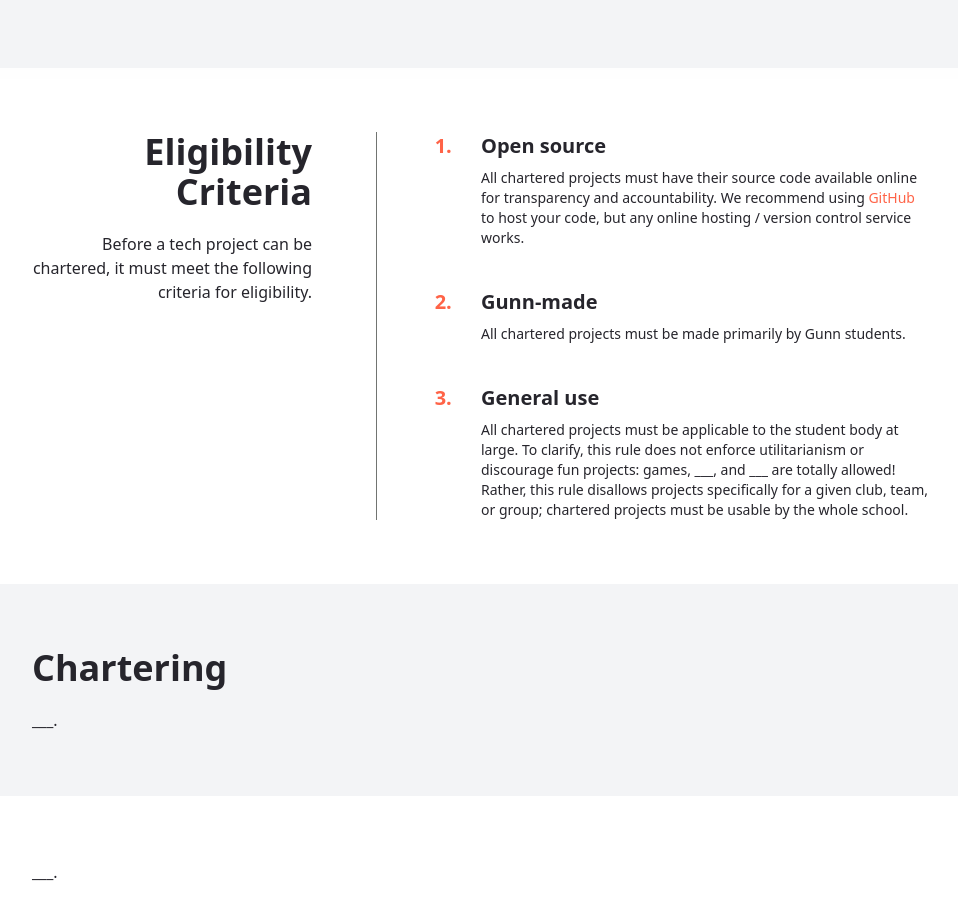
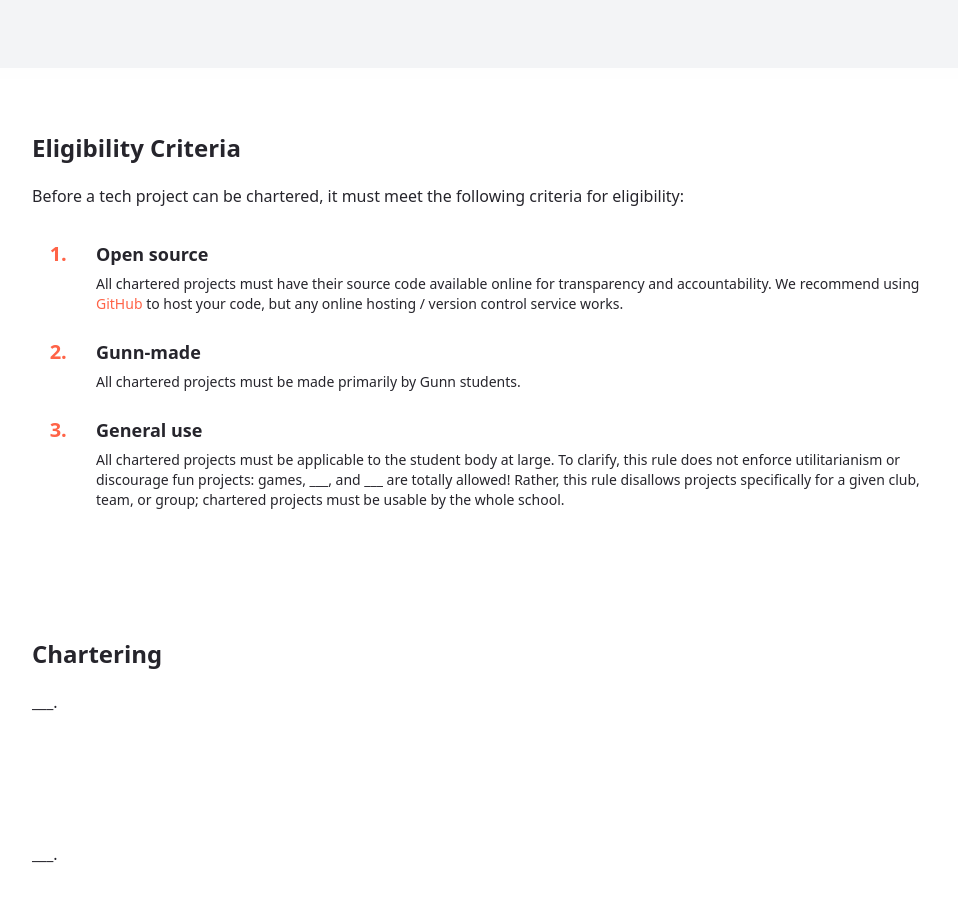
Before and after one commit to gunnsec/gunn-launchpad, a Next.js app: page /tech in a window 1280 px wide. Shown: the part 1404-2324 px from the top of the page, without its empty margins (160-1118 px from the left). Built offline with nearby package versions, Linux system fonts and the light colour scheme.

Commit message:
Add linking section headers, simplify side-by-side layout

```diff
--- /dev/null
+++ b/components/SectionHeader.tsx
@@ -0,0 +1,14 @@
+import {ReactNode} from 'react';
+import {FiLink} from 'react-icons/fi';
+
+
+export default function SectionHeader(props: {children: ReactNode, id: string}) {
+    return (
+        <a href={`#${props.id}`} className="group flex gap-2 mb-5 items-center hover:underline decoration-1 underline-offset-4 decoration-secondary dark:decoration-secondary-dark decoration-dotted">
+            <h2 className="text-2xl font-bold" id={props.id}>
+                {props.children}
+            </h2>
+            <FiLink className="hidden group-hover:block text-xl pb-0.5 mt-2 stroke-[1.5px]" />
+        </a>
+    )
+}
--- a/pages/tech.tsx
+++ b/pages/tech.tsx
@@ -5,6 +5,7 @@ import Section from '../components/Section';
 import {Benefit} from '../components/Benefit';
 import Resource from '../components/Resource';
 import Resources from '../components/Resources';
+import SectionHeader from '../components/SectionHeader';
 
 
 export default function Tech() {
@@ -89,12 +90,12 @@ export default function Tech() {
             </section>
 
             <Section>
-                <div className="flex flex-wrap lg:flex-nowrap gap-8 lg:gap-16">
-                    <div className="lg:w-52 xl:w-[17.5rem] lg:flex-none lg:text-right">
-                        <h2 className="text-4xl font-bold mb-5">Eligibility Criteria</h2>
-                        <p>Before a tech project can be chartered, it must meet the following criteria for eligibility.</p>
-                    </div>
-                    <ol className="flex flex-col gap-10 lg:border-l lg:border-secondary dark:lg:border-secondary-dark pl-10 lg:pl-20 list-outside list-decimal marker:font-bold marker:text-xl marker:text-grapefruit">
+                <SectionHeader id="criteria">Eligibility Criteria</SectionHeader>
+                <p className="mb-8">
+                    Before a tech project can be chartered, it must meet the following criteria for eligibility:
+                </p>
+
+                <ol className="flex flex-col gap-6 pl-10 list-outside list-decimal marker:font-bold marker:text-xl marker:text-grapefruit">
                     <Requirement name="Open source">
                         All chartered projects must have their source code available online for transparency and
                         accountability. We recommend using <a href="https://github.com/" target="_blank" rel="noopener noreferrer" className="text-grapefruit hover:underline">GitHub</a> to
@@ -110,11 +111,10 @@ export default function Tech() {
                         chartered projects must be usable by the whole school.
                     </Requirement>
                 </ol>
-                </div>
             </Section>
 
-            <Section secondary>
-                <h2 className="text-4xl font-bold mb-5">Chartering</h2>
+            <Section>
+                <SectionHeader id="chartering">Chartering</SectionHeader>
                 ___.
             </Section>
 
@@ -128,8 +128,8 @@ export default function Tech() {
 function Requirement(props: {children: ReactNode, name: string}) {
     return (
         <li>
-            <div className="flex flex-col gap-2 pl-6">
-                <h3 className="text-xl font-bold">{props.name}</h3>
+            <div className="flex flex-col gap-1.5 pl-6">
+                <h3 className="text-lg font-bold">{props.name}</h3>
                 <p className="text-sm">{props.children}</p>
             </div>
         </li>
```
Lines whose indentation alone changed are shown as unchanged.
